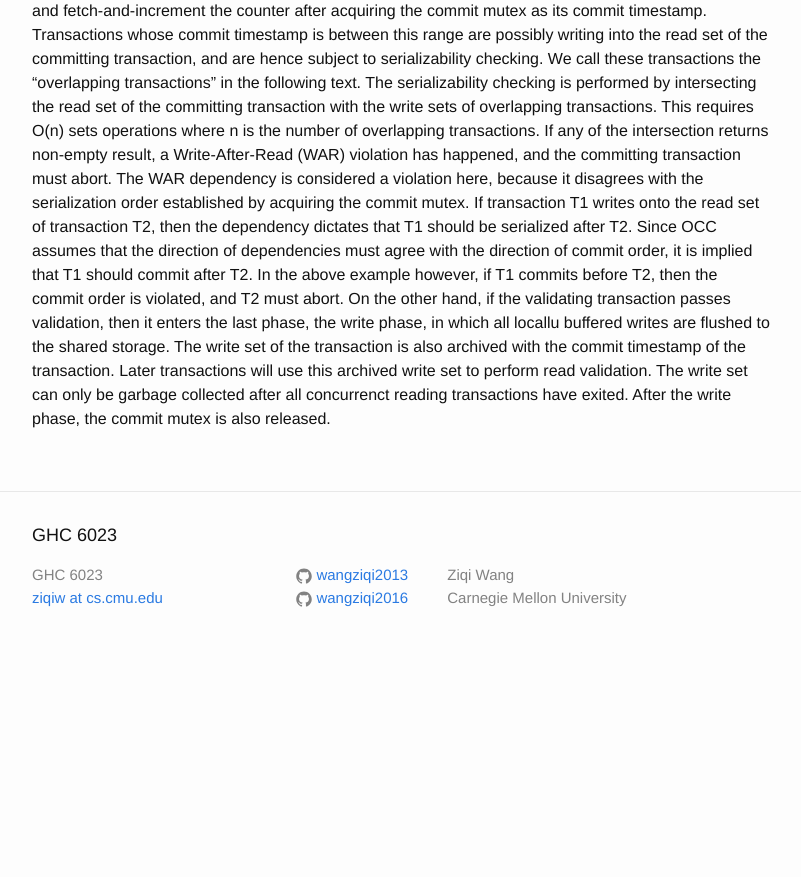
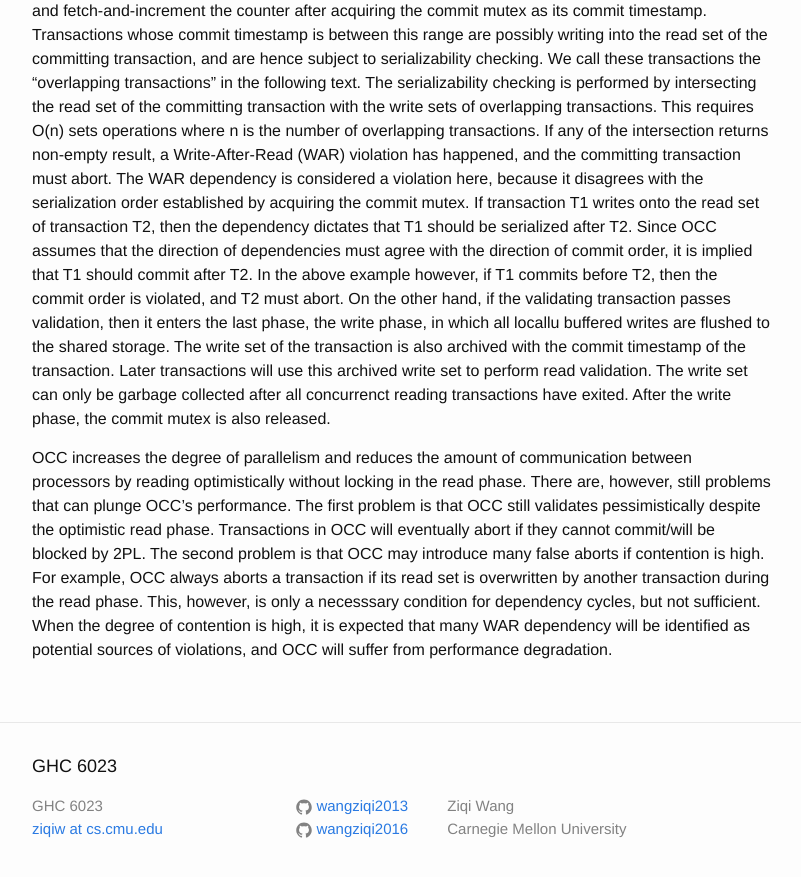
Before and after one commit to wangziqi2013/wangziqi2013.github.io, a Jekyll site: the page built from _posts/2018-06-25-bcc.markdown, in a window 1280 px wide and 900 px high, scrolled down 871 px. Shown: the top 877 px of the window, without its empty margins (238-1039 px from the left). Built offline with Jekyll 4.4.1, drawn with Linux system fonts in a browser that asks for light colours; before the commit the page ends 1540 px from its top, so only the background shows below that.

Commit message:
Finish OCC problem

```diff
--- a/_posts/2018-06-25-bcc.markdown
+++ b/_posts/2018-06-25-bcc.markdown
@@ -42,3 +42,12 @@ writes are flushed to the shared storage. The write set of the transaction is al
 timestamp of the transaction. Later transactions will use this archived write set to perform read validation.
 The write set can only be garbage collected after all concurrenct reading transactions have exited. After the
 write phase, the commit mutex is also released.
+
+OCC increases the degree of parallelism and reduces the amount of communication between processors by reading
+optimistically without locking in the read phase. There are, however, still problems that can plunge OCC's performance.
+The first problem is that OCC still validates pessimistically despite the optimistic read phase. Transactions in OCC
+will eventually abort if they cannot commit/will be blocked by 2PL. The second problem is that OCC may introduce many
+false aborts if contention is high. For example, OCC always aborts a transaction if its read set is overwritten by
+another transaction during the read phase. This, however, is only a necesssary condition for dependency cycles, but
+not sufficient. When the degree of contention is high, it is expected that many WAR dependency will be identified as
+potential sources of violations, and OCC will suffer from performance degradation.
```
